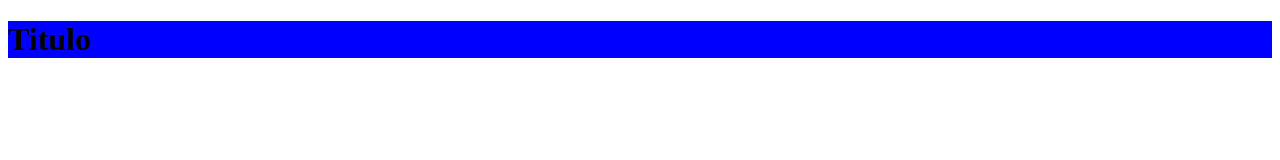
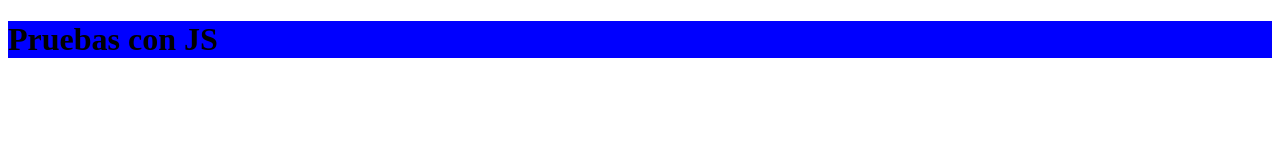
Before and after one commit to apenfe/CodeSpace, a plain HTML site: page index.html in a window 1280 px wide. Drawn offline with Linux system fonts and the light colour scheme.

Commit message:
Tipos de variables

```diff
--- a/index.html
+++ b/index.html
@@ -9,7 +9,7 @@
     </head>
 
     <body>
-        <h1 style="background-color: blue;">Titulo</h1>
+        <h1 style="background-color: blue;">Pruebas con JS</h1>
         <script src="indexjs.js"></script>
     </body>
 
--- a/indexjs.js
+++ b/indexjs.js
@@ -48,6 +48,7 @@
 
 let array = ['manzana','peras','melon'];
 console.log(array)
+console.log(array[0])
 
 array = "antes era un array de frutas, ahora soy un string"
 console.log(array)
```
